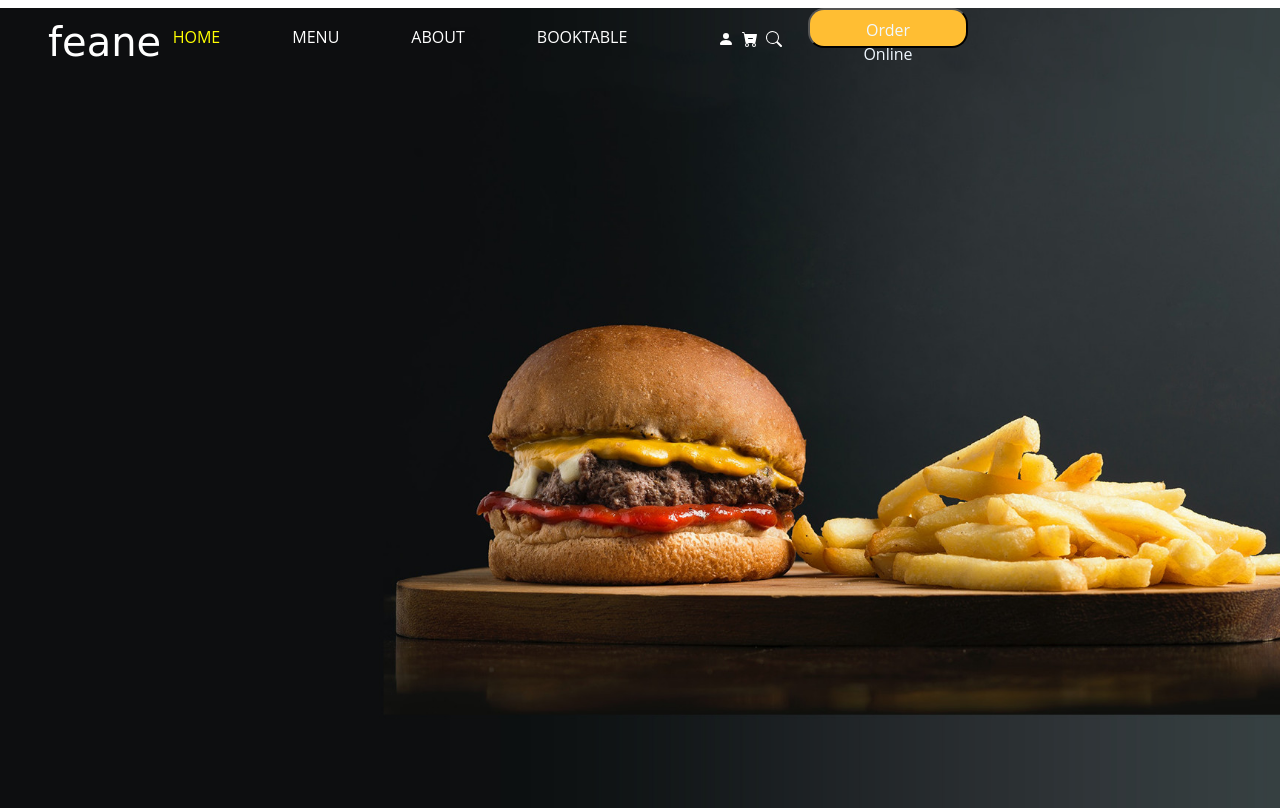
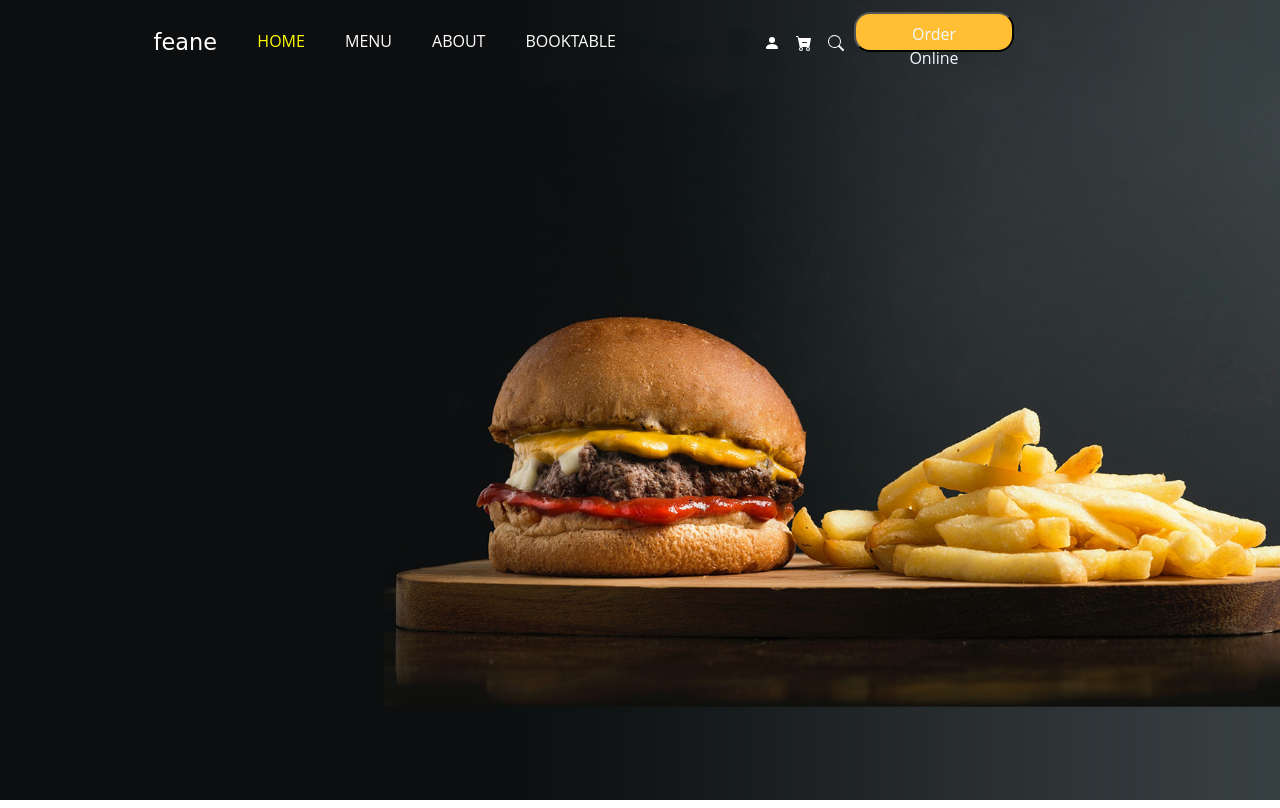
Before and after one commit to shivanshuGautam/feaneweb, a plain HTML site: page index.html in a window 1280 px wide. Drawn offline with nearby package versions, Linux system fonts and the light colour scheme.

Commit message:
Refactor header layout and styles; adjust widths, margins, and add hover effects

```diff
--- a/css/style.css
+++ b/css/style.css
@@ -7,21 +7,23 @@
   color: #0C0C0C; /* Dark text */
   font-size: 16px;
   font-family: "Open Sans", sans-serif;
-  width: 930px;
+  width: 100%;
   height: 58px;
-  margin: 0.50rem 3rem 0 3rem;
+}
+
+.icon{
+
+      padding-left: 50px;
 }
 
 .feane {
-    height: 38px;
-    width: 66px;
-    font-size: 10px;
     font-family: "Dancing Script", cursive;
     color: white;
+    padding-left: 12%;
+    font-size: 1.4rem;
 }
 
 .a a{
-    margin-right: 2rem;
     padding: 5px 20px;
     font-size: 16px;
     text-decoration: none;
@@ -44,4 +46,14 @@
 
 .icon-item{
     color: white;
+   padding-left: 30px;
 }
+
+.main-conatainer{
+    color: #0C0C0C;
+    font-size: 16px;
+    font-family: "Open Sans", sans-serif;
+}
+.s1:hover{
+    color: #ffbe33;
+}
--- a/index.html
+++ b/index.html
@@ -24,24 +24,26 @@
         background-repeat: no-repeat;
       "
     >
-      <div class="headermain d-flex justify-content-between align-items-center">
-        <div class="feane"><h1>feane</h1></div>
+      <div
+        class="headermain d-flex justify-content-between align-items-center pt-4"
+      >
+        <div class="feane mt-1">feane</div>
 
+        <div class="main-conatainer d-flex gap-5" style="padding-right: 20%">
           <div class="navbar">
             <div class="a home"><a href="#">HOME</a></div>
-          <div class="a"><a href="#">MENU</a></div>
-          <div class="a"><a href="#">ABOUT</a></div>
-          <div class="a"><a href="#">BOOKTABLE</a></div>
+            <div class="a"><a class="s1" href="#">MENU</a></div>
+            <div class="a"><a class="s1" href="#">ABOUT</a></div>
+            <div class="a"><a class="s1" href="#">BOOKTABLE</a></div>
           </div>
 
+          <div class="icon d-flex justify-content-center align-items-center">
             <div
-          class="icon d-flex justify-content-center align-items-center gap-3"
+              class="icon-item d-flex justify-content-center align-items-center gap-3"
             >
-          <div
-            class="icon-item d-flex justify-content-center align-items-center gap-2">
               <!-- profile -->
               <div>
-              <svg
+                <svg class="s1"
                   xmlns="http://www.w3.org/2000/svg"
                   width="16"
                   height="16"
@@ -56,7 +58,7 @@
               </div>
               <!-- bag -->
               <div>
-              <svg
+                <svg class="s1"
                   xmlns="http://www.w3.org/2000/svg"
                   width="16"
                   height="16"
@@ -72,7 +74,7 @@
 
               <!-- search -->
               <div>
-              <svg
+                <svg class="s1"
                   xmlns="http://www.w3.org/2000/svg"
                   width="16"
                   height="16"
@@ -91,6 +93,8 @@
             </div>
           </div>
         </div>
+        <!-- change -->
+      </div>
 
       <div class="fast-food"></div>
     </div>
```
Lines whose indentation alone changed are shown as unchanged.
